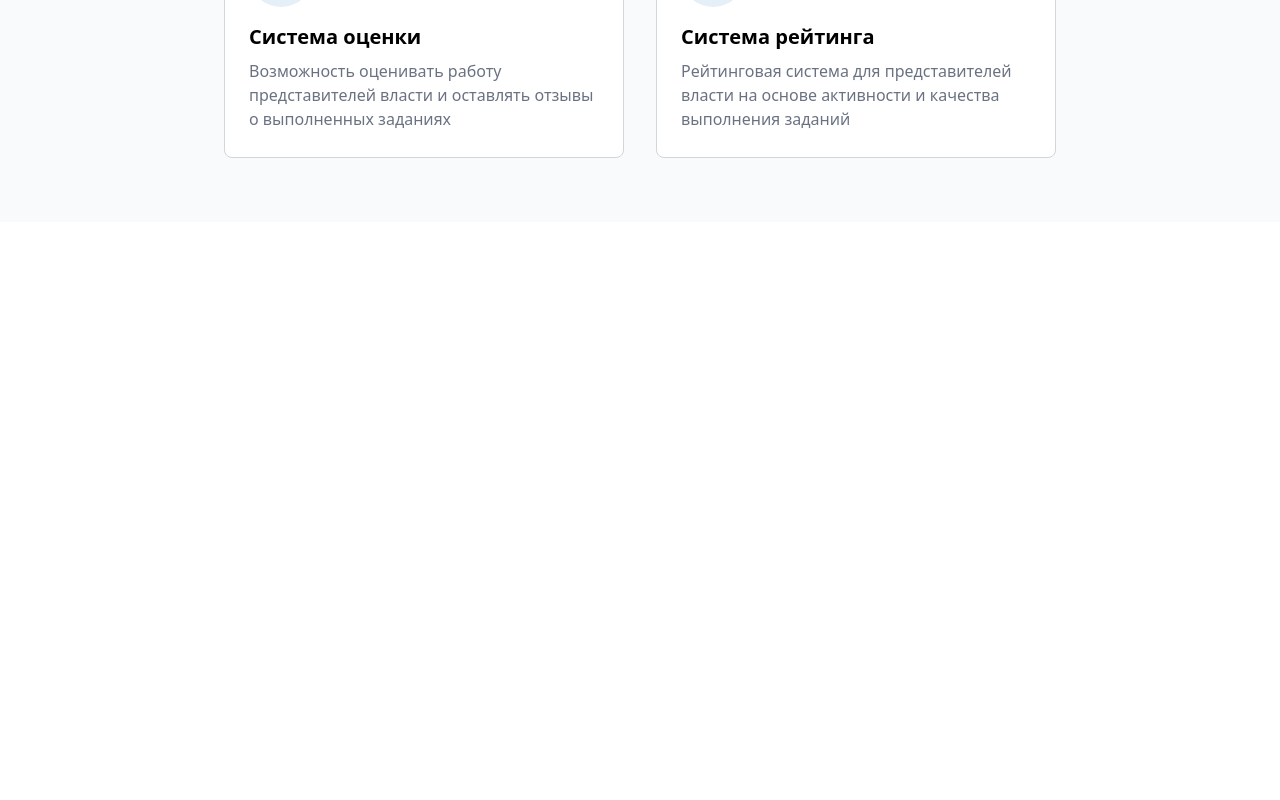
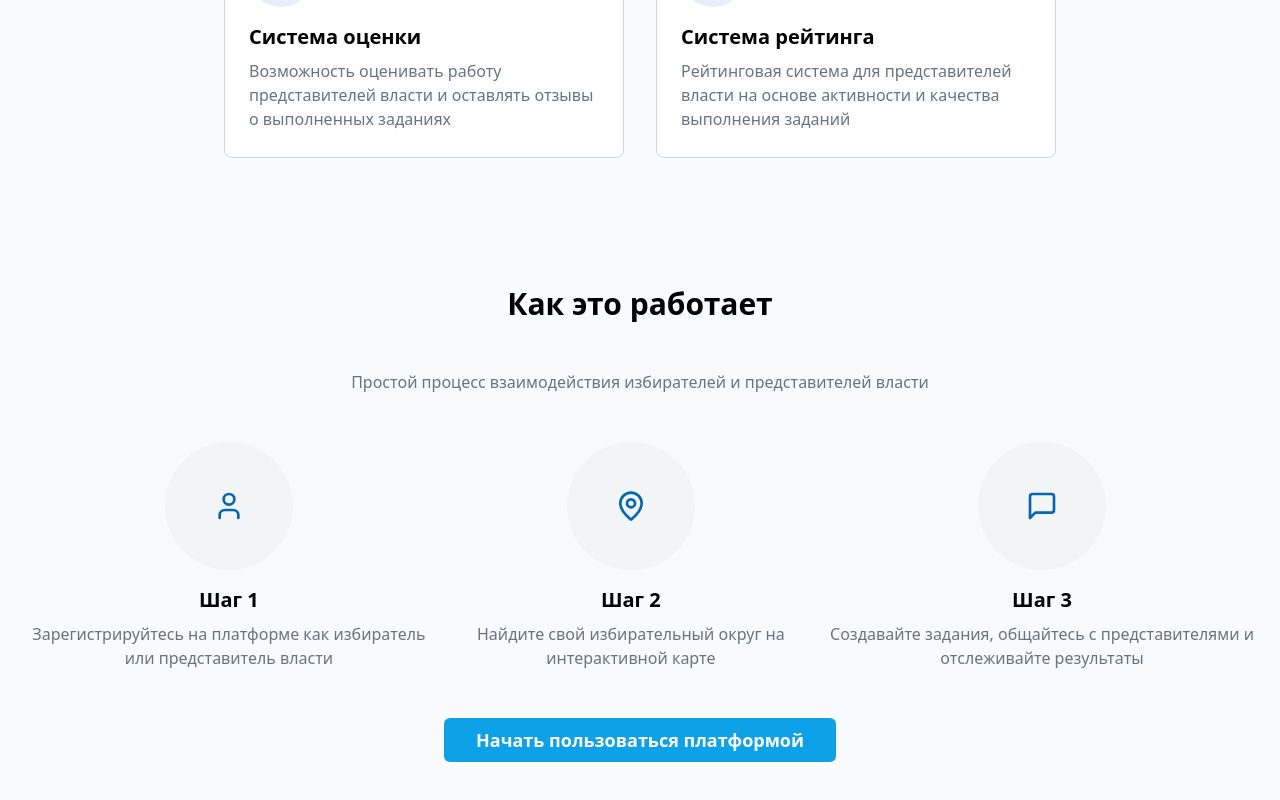
Before and after one commit to Bogdan-Bulavko/honor, a Vue app: page / in a window 1280 px wide. Shown: the part 1274-2074 px from the top of the page. Before the commit the page ends 1496 px from the top, so only its background shows below. Built offline with nearby package versions, Linux system fonts and the light colour scheme.

Commit message:
create component How It Works

```diff
--- a/src/components/HomePage.vue
+++ b/src/components/HomePage.vue
@@ -2,12 +2,14 @@
 import HeaderHome from './HeaderHome.vue'
 import OfferHome from './OfferHome.vue'
 import ProjectOpportunities from './ProjectOpportunities.vue'
+import HowItWorksHome from './HowItWorksHome.vue'
 </script>
 
 <template>
   <HeaderHome />
   <OfferHome />
   <ProjectOpportunities />
+  <HowItWorksHome />
 </template>
 
 <style scoped></style>
--- /dev/null
+++ b/src/components/HowItWorksHome.vue
@@ -0,0 +1,91 @@
+<script setup lang="ts"></script>
+
+<template>
+  <section class="py-16 p-4 bg-gray-50">
+    <div class="max-w-[1280px] m-auto">
+      <h2 class="mb-12 text-3xl font-bold text-center">Как это работает</h2>
+      <p class="mb-12 text-gray-500 text-center">
+        Простой процесс взаимодействия избирателей и представителей власти
+      </p>
+      <div class="flex gap-5 max-md:flex-col mb-12">
+        <div class="flex flex-col items-center text-center">
+          <div class="bg-gray-100 rounded-full p-6 w-32 h-32 flex items-center justify-center mb-4">
+            <svg
+              xmlns="http://www.w3.org/2000/svg"
+              width="32"
+              height="32"
+              viewBox="0 0 24 24"
+              fill="none"
+              stroke="currentColor"
+              stroke-width="2"
+              stroke-linecap="round"
+              stroke-linejoin="round"
+              class="lucide lucide-user text-honor-blue"
+            >
+              <path d="M19 21v-2a4 4 0 0 0-4-4H9a4 4 0 0 0-4 4v2"></path>
+              <circle cx="12" cy="7" r="4"></circle>
+            </svg>
+          </div>
+          <h3 class="font-bold text-xl mb-2">Шаг 1</h3>
+          <p class="text-gray-500">
+            Зарегистрируйтесь на платформе как избиратель или представитель власти
+          </p>
+        </div>
+        <div class="flex flex-col items-center text-center">
+          <div class="bg-gray-100 rounded-full p-6 w-32 h-32 flex items-center justify-center mb-4">
+            <svg
+              xmlns="http://www.w3.org/2000/svg"
+              width="32"
+              height="32"
+              viewBox="0 0 24 24"
+              fill="none"
+              stroke="currentColor"
+              stroke-width="2"
+              stroke-linecap="round"
+              stroke-linejoin="round"
+              class="lucide lucide-map-pin text-honor-blue"
+            >
+              <path
+                d="M20 10c0 4.993-5.539 10.193-7.399 11.799a1 1 0 0 1-1.202 0C9.539 20.193 4 14.993 4 10a8 8 0 0 1 16 0"
+              ></path>
+              <circle cx="12" cy="10" r="3"></circle>
+            </svg>
+          </div>
+          <h3 class="font-bold text-xl mb-2">Шаг 2</h3>
+          <p class="text-gray-500">Найдите свой избирательный округ на интерактивной карте</p>
+        </div>
+        <div class="flex flex-col items-center text-center">
+          <div class="bg-gray-100 rounded-full p-6 w-32 h-32 flex items-center justify-center mb-4">
+            <svg
+              xmlns="http://www.w3.org/2000/svg"
+              width="32"
+              height="32"
+              viewBox="0 0 24 24"
+              fill="none"
+              stroke="currentColor"
+              stroke-width="2"
+              stroke-linecap="round"
+              stroke-linejoin="round"
+              class="lucide lucide-message-square text-honor-blue"
+            >
+              <path d="M21 15a2 2 0 0 1-2 2H7l-4 4V5a2 2 0 0 1 2-2h14a2 2 0 0 1 2 2z"></path>
+            </svg>
+          </div>
+          <h3 class="font-bold text-xl mb-2">Шаг 3</h3>
+          <p class="text-gray-500">
+            Создавайте задания, общайтесь с представителями и отслеживайте результаты
+          </p>
+        </div>
+      </div>
+      <a href="#" class="block">
+        <button
+          class="block m-auto py-2 px-8 text-lg text-white font-bold rounded-md bg-honor-btn hover:bg-honor-btn/90 transition-colors"
+        >
+          Начать пользоваться платформой
+        </button>
+      </a>
+    </div>
+  </section>
+</template>
+
+<style scoped></style>
--- a/src/components/OfferHome.vue
+++ b/src/components/OfferHome.vue
@@ -12,11 +12,15 @@
         </p>
         <div class="flex gap-5 max-lg:flex-col">
           <a href="#" class="w-full"
-            ><button class="min-w-full p-3 rounded-xl bg-white text-honor-blue">
+            ><button
+              class="min-w-full p-3 rounded-xl bg-white hover:bg-gray-100 transition-colors text-honor-blue"
+            >
               Для избирателей
             </button></a
           ><a href="#" class="w-full"
-            ><button class="min-w-full p-3 rounded-xl text-white bg-honor-blue border border-white">
+            ><button
+              class="min-w-full p-3 rounded-xl text-white bg-honor-blue hover:bg-white/30 transition-colors border border-white"
+            >
               Для представителей власти
             </button></a
           >
```
